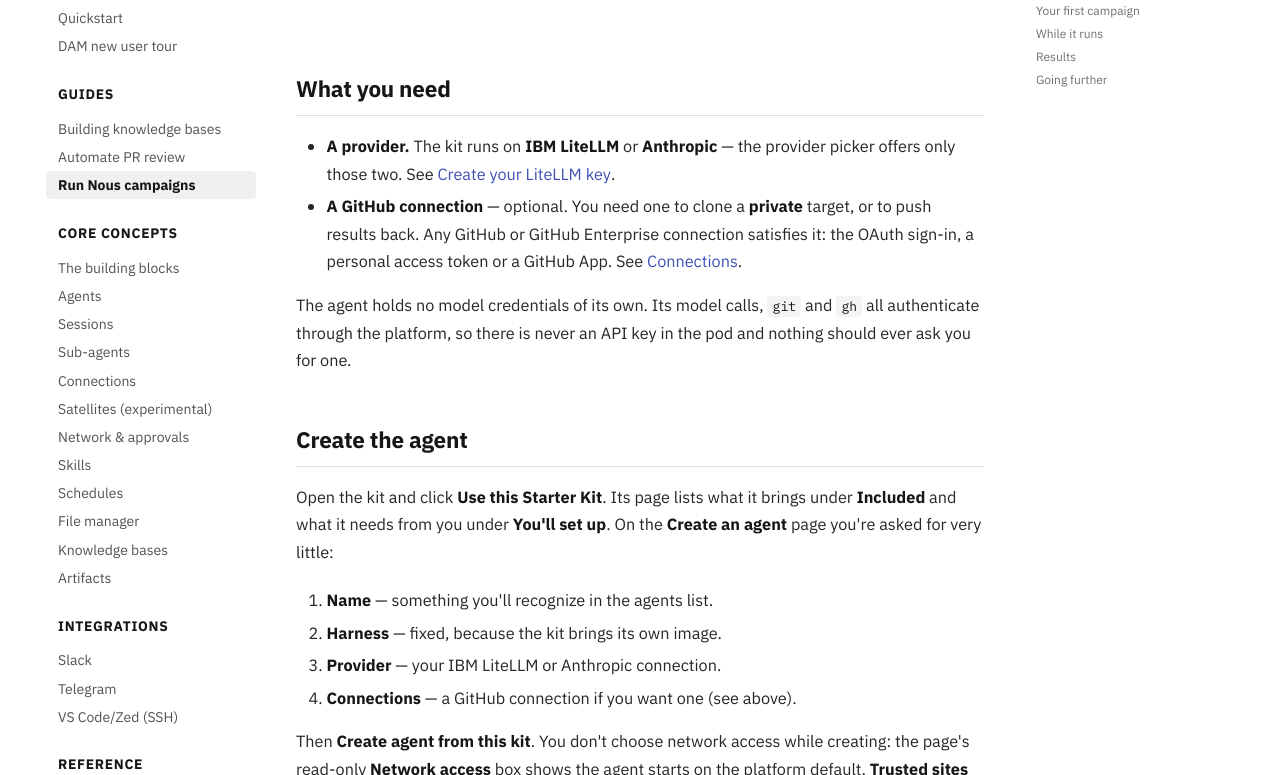
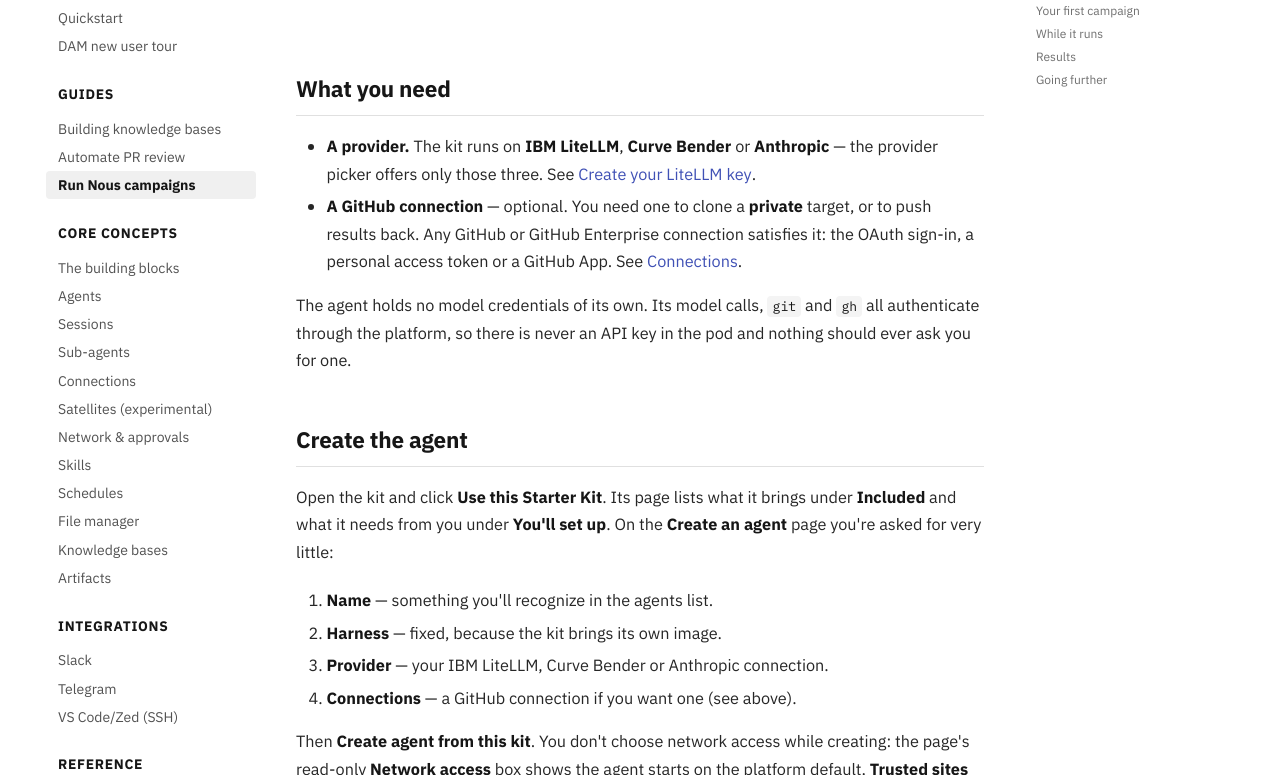
Before and after one commit to dam-agents/docs, an MkDocs documentation site: the page built from docs/guides/run-nous.md, in a window 1280 px wide and 900 px high, scrolled down 745 px, cut to the strip 125-900 px from the top of the window. Built offline with MkDocs 1.6.1 and Material for MkDocs 9.7.7, drawn with Linux system fonts in a browser that asks for light colours.

Commit message:
docs: sync for v0.2.23 — release pass (one addition: Curve Bender) (#122)
* docs: remove the waitlist link — IBMers no longer need to join one

Assisted-by: Claude Fable 5 <noreply@anthropic.com>

* docs: sync for v0.2.23 — release pass (one addition: Curve Bender provider)

Assisted-by: Claude Fable 5 <noreply@anthropic.com>

---------

Co-authored-by: Jenna Winkler <Jenna.Winkler@ibm.com>

```diff
--- a/docs/guides/run-nous.md
+++ b/docs/guides/run-nous.md
@@ -19,8 +19,8 @@ This 90-second demo walks through a whole campaign, from picking the kit to the
 
 ## What you need
 
-- **A provider.** The kit runs on **IBM LiteLLM** or **Anthropic** — the provider picker offers only
-  those two. See [Create your LiteLLM key](../reference/litellm-key.md).
+- **A provider.** The kit runs on **IBM LiteLLM**, **Curve Bender** or **Anthropic** — the provider picker
+  offers only those three. See [Create your LiteLLM key](../reference/litellm-key.md).
 - **A GitHub connection** — optional. You need one to clone a **private** target, or to push results
   back. Any GitHub or GitHub Enterprise connection satisfies it: the OAuth sign-in, a personal access
   token or a GitHub App. See [Connections](../core-concepts/connections.md).
@@ -36,7 +36,7 @@ little:
 
 1. **Name** — something you'll recognize in the agents list.
 2. **Harness** — fixed, because the kit brings its own image.
-3. **Provider** — your IBM LiteLLM or Anthropic connection.
+3. **Provider** — your IBM LiteLLM, Curve Bender or Anthropic connection.
 4. **Connections** — a GitHub connection if you want one (see above).
 
 Then **Create agent from this kit**. You don't choose network access while creating: the page's
```
Also changed, not shown: docs/core-concepts/connections.md (+1 -1 lines), docs/guides/custom-image.md (+1 -1 lines).
